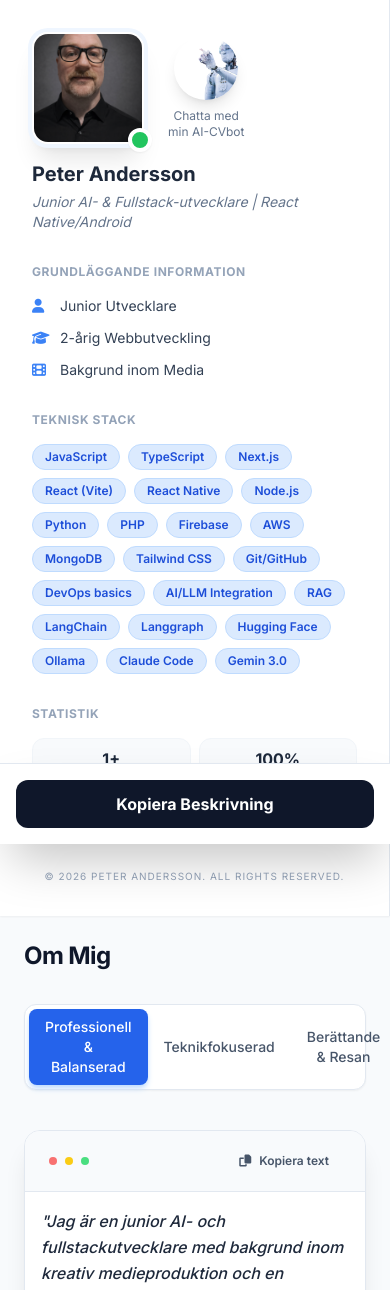
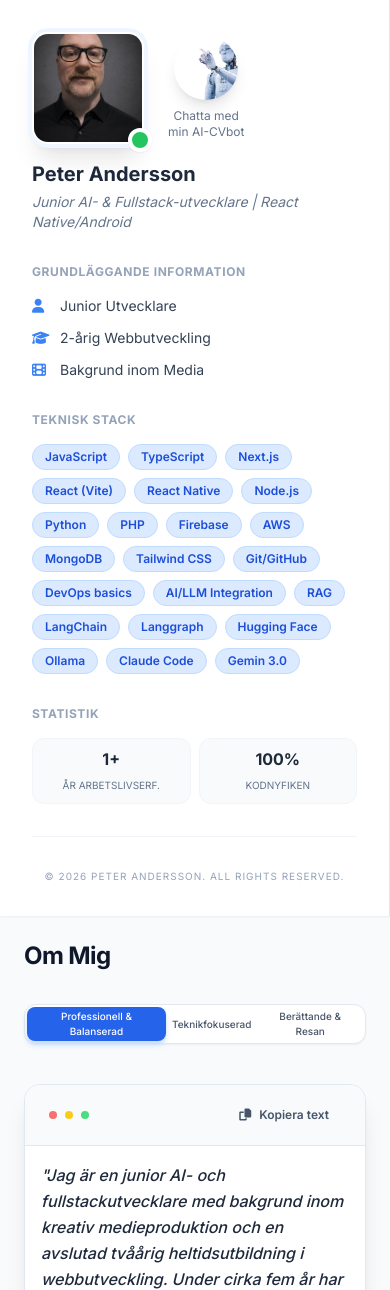
Before and after one commit to ronnedahl/portfolio-v2, a React (Vite) app: page / in a window 390 px wide. Shown: the top 1290 px of the page. Built offline with nearby package versions, Linux system fonts and the light colour scheme.

Commit message:
Gör knappar responsiva och ta bort mobil CTA
- Om Mig-knappar: text-[10px], px-1.5, py-0.5 på mobil
- Container padding: p-0.5 på mobil
- Ta bort Kopiera Beskrivning-knappen på mobil

```diff
--- a/src/App.tsx
+++ b/src/App.tsx
@@ -153,12 +153,12 @@ const App: React.FC = () => {
             <p className="text-slate-500 mt-2 text-lg"></p>
           </div>
 
-          <div className="flex p-1 bg-white border border-slate-200 rounded-xl shadow-sm">
+          <div className="flex p-0.5 md:p-1 bg-white border border-slate-200 rounded-xl shadow-sm">
             {Object.values(Tone).map((tone) => (
               <button
                 key={tone}
                 onClick={() => setActiveTone(tone as Tone)}
-                className={`px-4 py-2 text-sm font-medium rounded-lg transition-all ${
+                className={`px-1.5 py-0.5 md:px-4 md:py-2 text-[10px] md:text-sm font-medium rounded-lg transition-all ${
                   activeTone === tone
                     ? 'bg-blue-600 text-white shadow-md shadow-blue-200'
                     : 'text-slate-600 hover:bg-slate-50'
@@ -256,16 +256,6 @@ const App: React.FC = () => {
 
         </div>
       </main>
-
-      {/* Persistent Call-to-Action for Mobile */}
-      <div className="lg:hidden fixed bottom-0 left-0 right-0 p-4 bg-white border-t border-slate-200 shadow-2xl flex gap-2 z-50">
-         <button
-           onClick={copyToClipboard}
-           className="flex-1 py-3 bg-slate-900 text-white font-bold rounded-xl"
-         >
-           {showCopied ? "Kopierat!" : "Kopiera Beskrivning"}
-         </button>
-      </div>
     </div>
   );
 };
```
